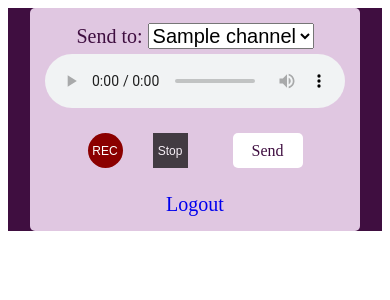
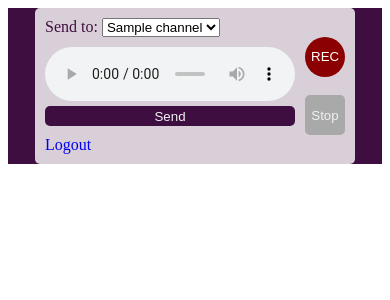
Before and after one commit to DanielsLuz/record-to-slack, a Flask app: page /record in a window 390 px wide. Shown: the top 300 px of the page. Run offline with Flask 2, Linux system fonts and the light colour scheme; a user stored in the database is signed in; tables that the repository leaves empty hold one stand-in row (values such as "Sample post"); a database or web service that is not in the repository returns one stand-in record (values such as "Sample title"); data that the repository does not hold is empty.

Commit message:
Move action buttons thumb.
Better mobile usage.

```diff
--- a/record_to_slack/static/templates/record.css
+++ b/record_to_slack/static/templates/record.css
@@ -4,69 +4,82 @@
   align-items: center;
   justify-content: center;
   background: rgba(63,14,64,1);
-  font-size: 20px;
   color: rgba(63,14,64,1);
 }
 
 .container {
-  display: flex;
-  flex-direction: column;
-  align-items: center;
-  padding: 15px;
-  background-color: rgb(224, 199, 225);
+  display: grid;
+  grid-template-areas:
+    "channel channel actions"
+    "preview preview actions"
+    "footer  send    actions";
+  gap: 10px;
+  background-color: #ffffffcc;
   border-radius: 5px;
+  padding: 10px;
 }
 
 .channel {
+  grid-area: channel;
+}
+
+.actions {
+  grid-area: actions;
+  display: flex;
+  flex-direction: column;
+  justify-content: space-evenly;
+}
+
+.actions button {
+  border: 0;
+}
+
+#record-button {
+  width: 40px;
+  height: 40px;
+  background-color: darkred;
+  border-radius: 50%;
+  color: white;
+  outline: none;
+}
+
+#record-button.recording {
+  background-color: red;
+  animation: 1s infinite alternate pulse;
+}
+
+#stop-button {
+  height: 40px;
+  border-radius: 5px;
+  background-color: #4e4e4e;
+  color: #f1f1f1;
+}
+
+#stop-button:disabled {
+  background-color: darkgray;
+}
+
+.record {
+  grid-area: preview;
+  display: flex;
+  flex-direction: column;
+}
+
+.record #recording {
+  width: 250px;
   margin-bottom: 5px;
 }
 
-.channel select {
-  font-size: inherit;
+.record #submit-button {
+  height: 20px;
+  border: 0;
+  border-radius: 5px;
+  background-color: rgba(63,14,64,1);
+  color: #f1f1f1;
 }
 
-.actions {
-  display: flex;
-  margin: 10px;
-}
-
-.actions button, .actions #submitButton {
-  width: 35px;
-  height: 35px;
-  margin: 15px;
-  padding: 0;
-  border: 0;
-  color: white;
-  background-color: black;
-  font-size: 12px;
-  cursor: pointer;
-}
-
-.actions #recordButton {
-  background-color: darkred;
-  border-radius: 50%;
-  outline: none;
-}
-
-.actions #recordButton.recording {
-  background-color: red;
-  animation: 1.5s infinite linear pulse;
-}
-
-.actions #stopButton:disabled {
-  opacity: .7;
-}
-
-.actions #submitButton {
-  display: flex;
-  align-items: center;
-  justify-content: center;
-  width: 70px;
-  color: rgba(63,14,64,1);
-  background-color: white;
-  margin-left: 30px;
-  border-radius: 5px;
-  font-size: initial;
+.footer {
+  grid-area: footer;
 }
 
 .footer a {
@@ -74,14 +87,10 @@
 }
 
 @keyframes pulse{
-  0%{
-    box-shadow: 0px 0px 5px 0px rgba(173,0,0,.3);
+  from {
+    background-color: darkred;
   }
-  65%{
-    box-shadow: 0px 0px 5px 13px rgba(173,0,0,.3);
-  }
-  90%{
-    box-shadow: 0px 0px 5px 13px rgba(173,0,0,0);
+  to {
+    background-color: rgb(230,0,0);
   }
 }
-</style>
--- a/record_to_slack/templates/record.html
+++ b/record_to_slack/templates/record.html
@@ -12,24 +12,27 @@
       {% endfor%}
     </select>
   </div>
-  <audio id="recording" controls></audio>
   <div class="actions">
-    <button id="recordButton">REC</button>
-    <button id="stopButton" class="stop" disabled>Stop</button>
-    <div id="submitButton">
-      Send
-    </div>
+    <button id="record-button">REC</button>
+    <button id="stop-button" class="stop" disabled>Stop</button>
+  </div>
+  <div class="record">
+    <audio id="recording" controls></audio>
+    <button id="submit-button">Send</button>
   </div>
   <div class="footer">
     <a href="{{ url_for('logout') }}">Logout</a>
   </div>
 </div>
 
+<style>
+</style>
+
 <script>
 const recording = document.getElementById("recording")
-const submitButton = document.getElementById("submitButton")
-const recordButton = document.getElementById("recordButton")
-const stopButton = document.getElementById("stopButton")
+const submitButton = document.getElementById("submit-button")
+const recordButton = document.getElementById("record-button")
+const stopButton = document.getElementById("stop-button")
 
 const Recorder = () => {
   let recordStream
@@ -101,7 +104,18 @@ submitButton.addEventListener("click", (e) => {
 
   formData.append("recording", recorder.lastRecording(), "recording_filename.mp3")
   formData.append("channel", channelSelect.value)
+
   request.open("POST", "/recording")
+  request.onload = () => {
+    if (request.readyState === 4) {
+      if (request.status === 200) {
+        alert("Recording sent succesfuly!")
+      } else {
+        console.error(request.statusText)
+        alert("Something went wrong... Please check console logs.")
+      }
+    }
+  }
   request.send(formData)
 })
 </script>
```
